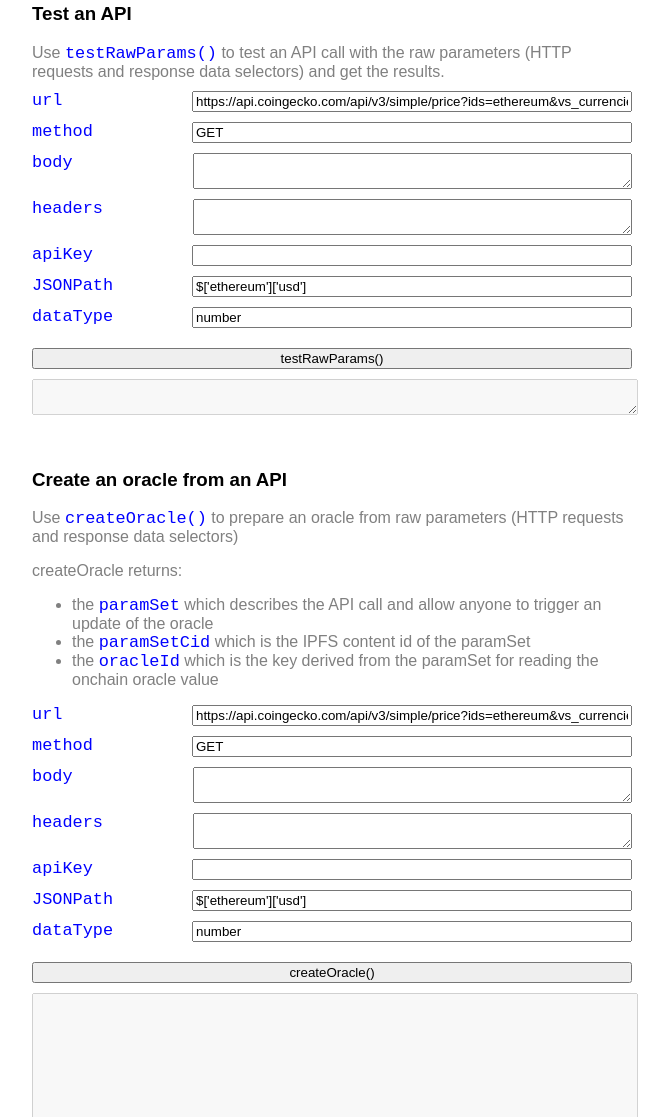
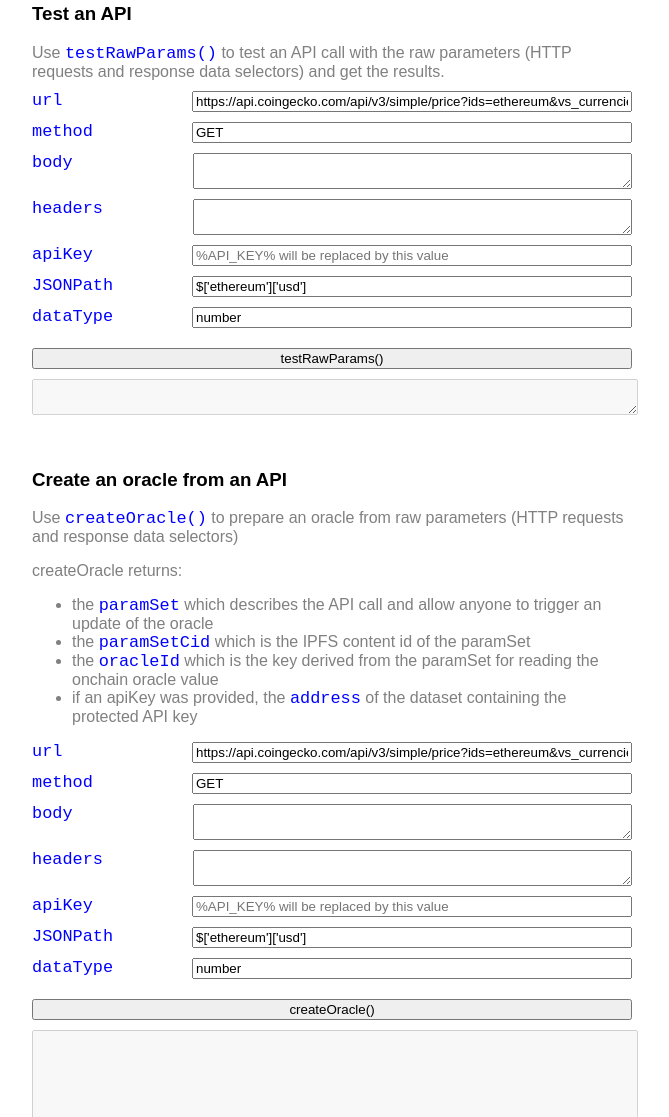
Before and after one commit to iExecBlockchainComputing/oracle-factory-sandbox, a website built with Vite: page index.html in a window 1280 px wide. Shown: the part 113-1230 px from the top of the page, without its empty margins (308-977 px from the left). Built offline with nearby package versions, Linux system fonts and the light colour scheme.

Commit message:
more context

```diff
--- a/index.html
+++ b/index.html
@@ -50,7 +50,12 @@
             <label for="test-params-apikey-input"
               ><span class="param">apiKey</span></label
             >
-            <input id="test-params-apikey-input" type="text" value="" />
+            <input
+              id="test-params-apikey-input"
+              type="text"
+              value=""
+              placeholder="%API_KEY% will be replaced by this value"
+            />
           </div>
           <div class="input-container">
             <label for="test-params-jsonpath-input"
@@ -100,6 +105,11 @@
               the <span class="code">oracleId</span> which is the key derived
               from the paramSet for reading the onchain oracle value
             </li>
+            <li>
+              if an apiKey was provided, the
+              <span class="code">address</span> of the dataset containing the
+              protected API key
+            </li>
           </ul>
         </div>
 
@@ -136,7 +146,12 @@
             <label for="create-oracle-apikey-input"
               ><span class="param">apiKey</span></label
             >
-            <input id="create-oracle-apikey-input" type="text" value="" />
+            <input
+              id="create-oracle-apikey-input"
+              type="text"
+              value=""
+              placeholder="%API_KEY% will be replaced by this value"
+            />
           </div>
           <div class="input-container">
             <label for="create-oracle-jsonpath-input"
@@ -222,6 +237,7 @@
               id="update-oracle-from-params-dataset-input"
               type="text"
               value="0x0000000000000000000000000000000000000000"
+              placeholder="%API_KEY% will be replaced by the content of the dataset"
             />
           </div>
           <div class="input-container">
@@ -385,6 +401,7 @@
               id="read-oracle-from-params-dataset-input"
               type="text"
               value="0x0000000000000000000000000000000000000000"
+              placeholder="%API_KEY% will be replaced by the content of the dataset"
             />
           </div>
           <div class="input-container">
```
